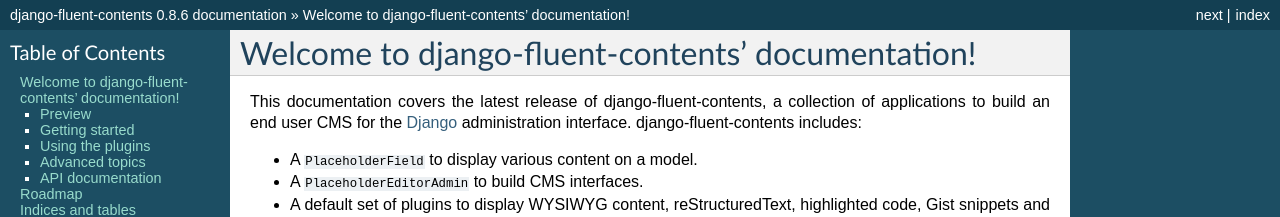
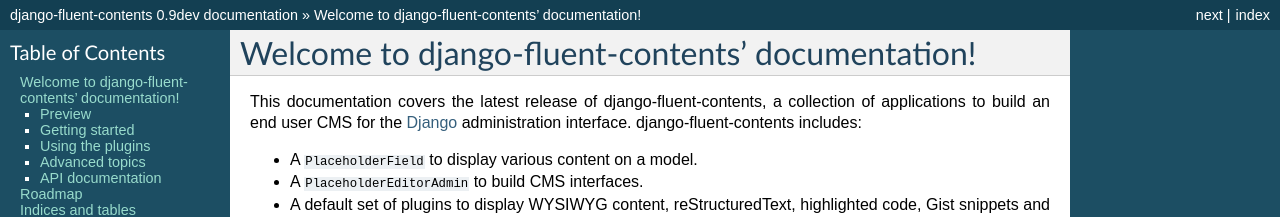
Before and after one commit to django-fluent/django-fluent-contents, a Sphinx documentation site: the page built from docs/index.rst, in a window 1280 px wide and 900 px high. Shown: the top 217 px of the window. Built offline with Sphinx 7.4.7, drawn with Linux system fonts in a browser that asks for light colours; pages that are not in the unit, such as notebooks, are missing from menus; some of the changed text lies outside the part shown.

Commit message:
Set 0.9dev version number, drop Django 1.3 support

```diff
--- a/docs/conf.py
+++ b/docs/conf.py
@@ -61,9 +61,9 @@
 # built documents.
 #
 # The short X.Y version.
-version = '0.8.6'
+version = '0.9'
 # The full version, including alpha/beta/rc tags.
-release = '0.8.6'
+release = '0.9dev'
 
 # The language for content autogenerated by Sphinx. Refer to documentation
 # for a list of supported languages.
--- a/setup.py
+++ b/setup.py
@@ -15,7 +15,7 @@
 
 setup(
     name='django-fluent-contents',
-    version='0.8.6',
+    version='0.9dev',
     license='Apache License, Version 2.0',
 
     install_requires=[
@@ -24,7 +24,7 @@
         'django-template-analyzer>=1.1.0',
     ],
     requires=[
-        'Django (>=1.3)',   # Using staticfiles
+        'Django (>=1.4)',
     ],
     extras_require = {
         'code': ['Pygments'],
```
Also changed, not shown: .travis.yml, 1 other file.
